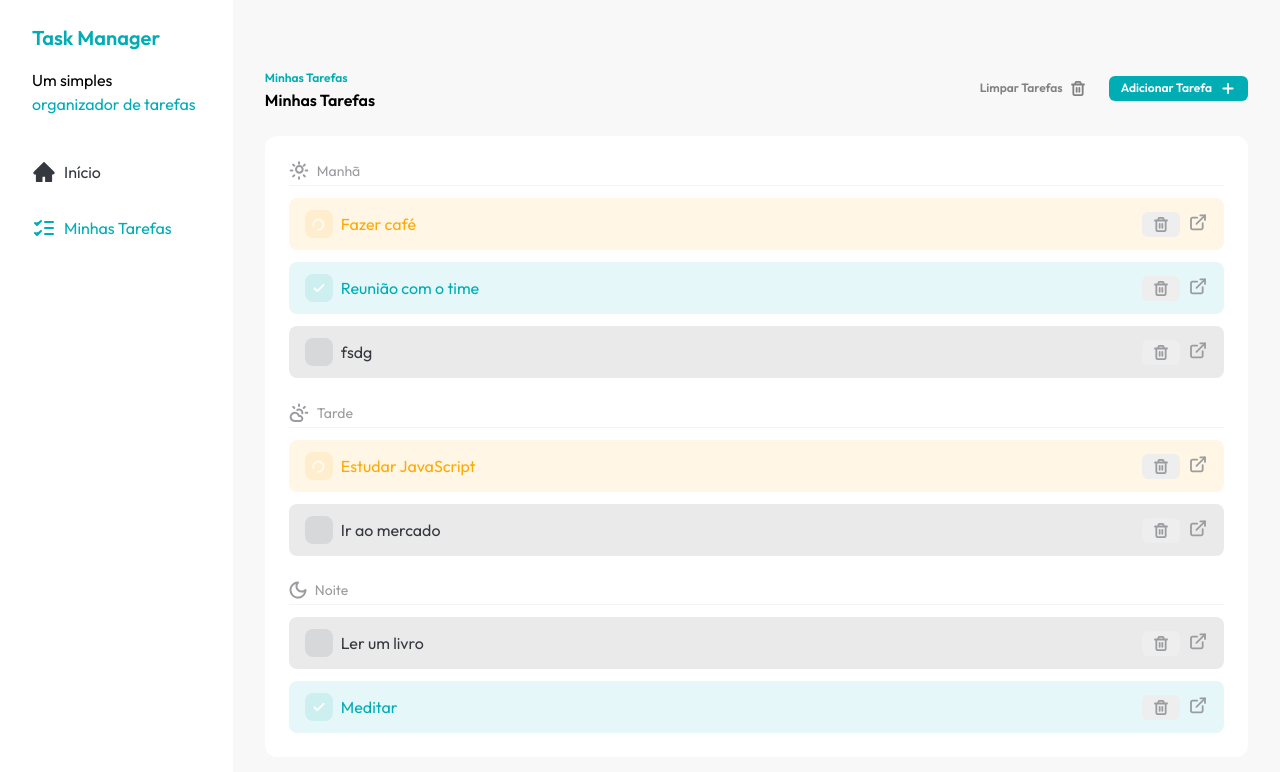
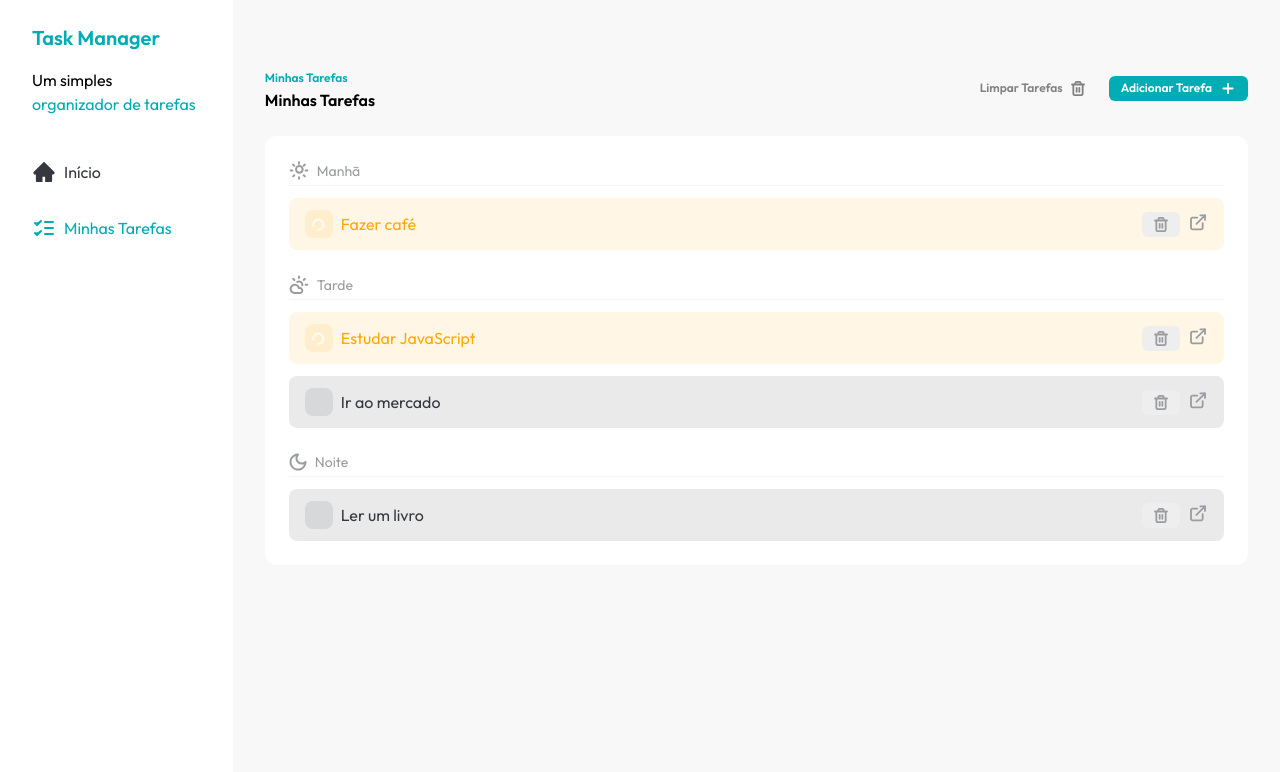
Before and after one commit to carlosEA28/fsc-task-manager, a React (Vite) app: page / in a window 1280 px wide. Shown: the top 772 px of the page. Built offline with nearby package versions, Linux system fonts and the light colour scheme; data requests are answered from the project's data file.

Commit message:
feat:ensure task is deleted from db

```diff
--- a/db.json
+++ b/db.json
@@ -6,13 +6,6 @@
       "description": "Preparar o café da manhã com pão e frutas",
       "time": "morning",
       "status": "in_progress"
-    },
-    {
-      "id": "2",
-      "title": "Reunião com o time",
-      "description": "Discutir o progresso do projeto semanal",
-      "time": "morning",
-      "status": "done"
     },
     {
       "id": "3",
@@ -34,20 +27,6 @@
       "description": "Ler pelo menos 30 páginas do livro atual",
       "time": "moon",
       "status": "not_started"
-    },
-    {
-      "id": "6",
-      "title": "Meditar",
-      "description": "Sessão de meditação de 15 minutos antes de dormir",
-      "time": "moon",
-      "status": "done"
-    },
-    {
-      "id": "eb4f557a-0d29-44d4-97a4-d92050b3af23",
-      "title": "fsdg",
-      "description": "fasfas",
-      "time": "morning",
-      "status": "not_started"
     }
   ]
 }
--- a/src/components/Tasks.jsx
+++ b/src/components/Tasks.jsx
@@ -60,9 +60,18 @@ const Tasks = () => {
     setTasks(newTask);
   };
 
-  const handleTaskDeleteClick = (taskId) => {
-    const newTasks = tasks.filter((task) => task.id !== taskId);
-    setTasks(newTasks);
+  const handleTaskDeleteClick = async (taskId) => {
+    const response = await fetch(`http://localhost:3000/tasks/${taskId}`, {
+      method: "DELETE",
+    });
+
+    if (!response.ok) {
+      return toast.error(
+        "Erro ao adicionar a tarefa. Por Favor, tente novamente"
+      );
+    }
+
+    setTasks((prevTasks) => prevTasks.filter((task) => task.id !== taskId));
     toast.success("Tarefa deletada com sucesso");
   };
 
```
